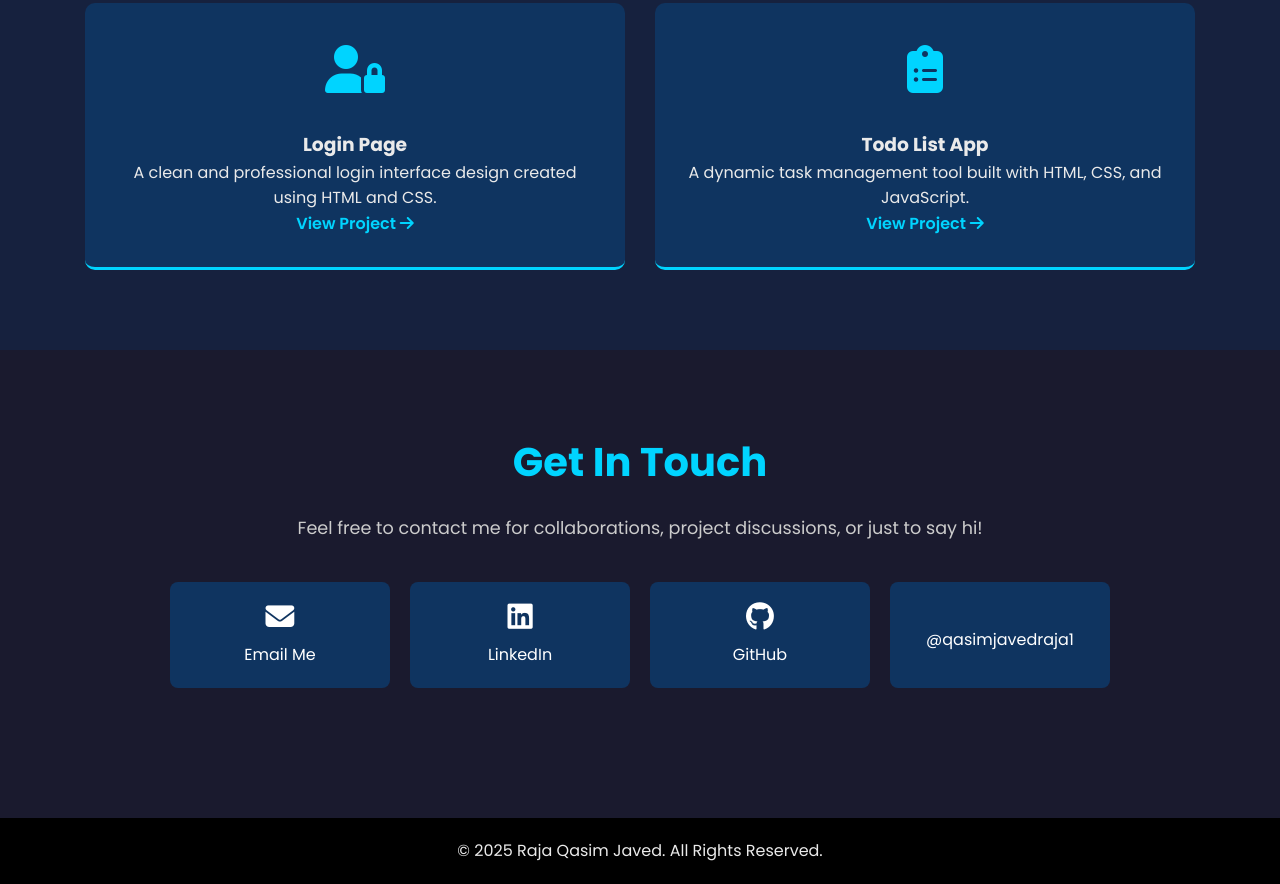
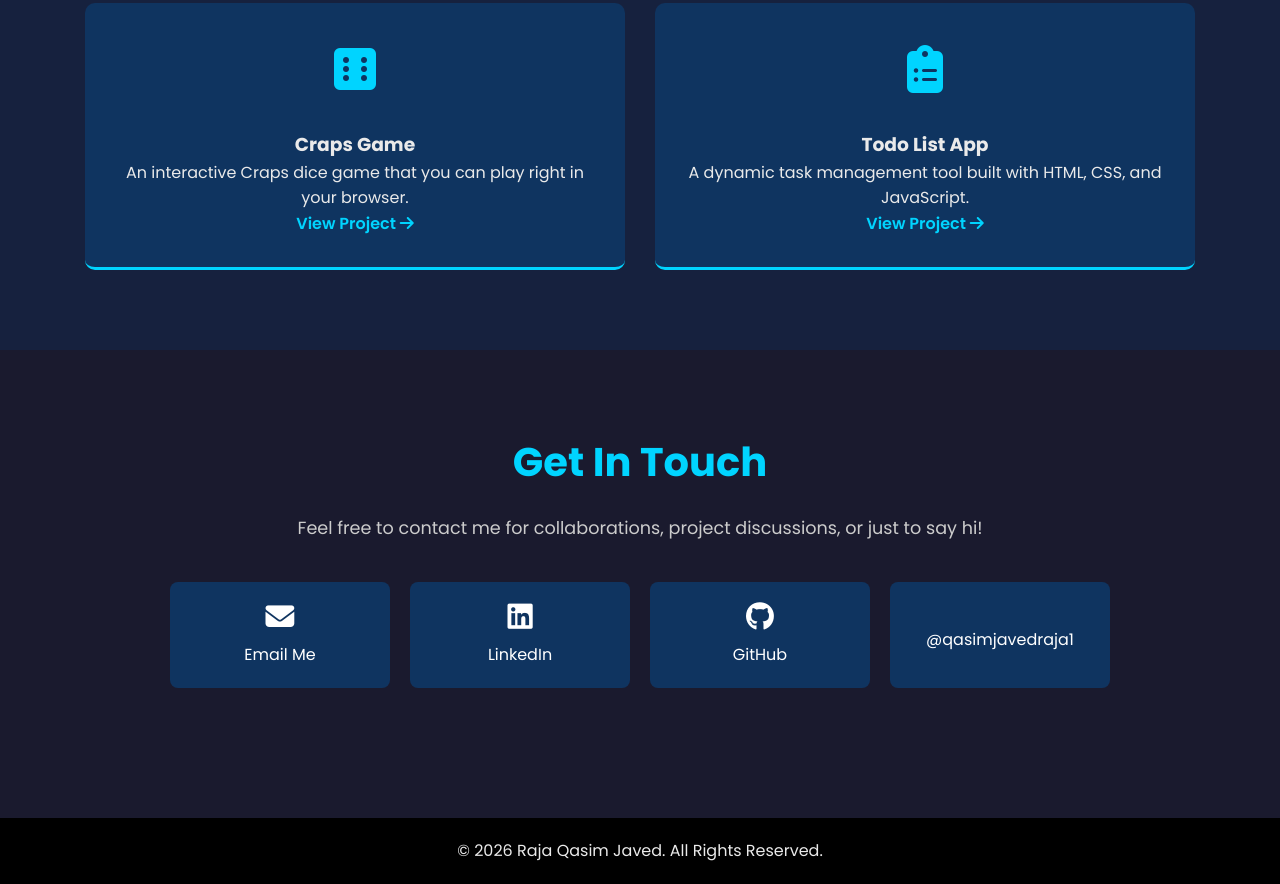
Before and after one commit to raja-qasim/Myportfolio, a plain HTML site: page index.html in a window 1280 px wide. Shown: the part 1560-2444 px from the top of the page. Drawn offline with Linux system fonts and the light colour scheme; some icons are missing.

Commit message:
Update portfolio

```diff
--- a/index.html
+++ b/index.html
@@ -5,6 +5,7 @@
     <meta charset="UTF-8">
     <meta name="viewport" content="width=device-width, initial-scale=1.0">
     <title>Raja Qasim Javed | Portfolio</title>
+    <link rel="icon" type="image/jpeg" href="qasim%20image.jpeg">
     <link rel="stylesheet" href="style.css">
 
     <link rel="stylesheet" href="https://cdnjs.cloudflare.com/ajax/libs/font-awesome/6.4.2/css/all.min.css">
@@ -104,10 +105,10 @@
             <div class="projects-grid">
 
                 <div class="project-card">
-                    <div class="card-icon"><i class="fas fa-user-lock"></i></div>
-                    <h3>Login Page</h3>
-                    <p>A clean and professional login interface design created using HTML and CSS.</p>
-                    <a href="https://raja-qasim.github.io/login-page/" target="_blank" class="btn-link">View Project <i
+                    <div class="card-icon"><i class="fas fa-dice-six"></i></div>
+                    <h3>Craps Game</h3>
+                    <p>An interactive Craps dice game that you can play right in your browser.</p>
+                    <a href="https://raja-qasim.github.io/Craps_Game/" target="_blank" class="btn-link">View Project <i
                             class="fas fa-arrow-right"></i></a>
                 </div>
 
@@ -161,7 +162,7 @@
 
 
     <footer>
-        <p>&copy; 2025 Raja Qasim Javed. All Rights Reserved.</p>
+        <p>&copy; 2026 Raja Qasim Javed. All Rights Reserved.</p>
     </footer>
 
     <script src="script.js"></script>
```
Also changed, not shown: script.js (line endings or trailing spaces).
